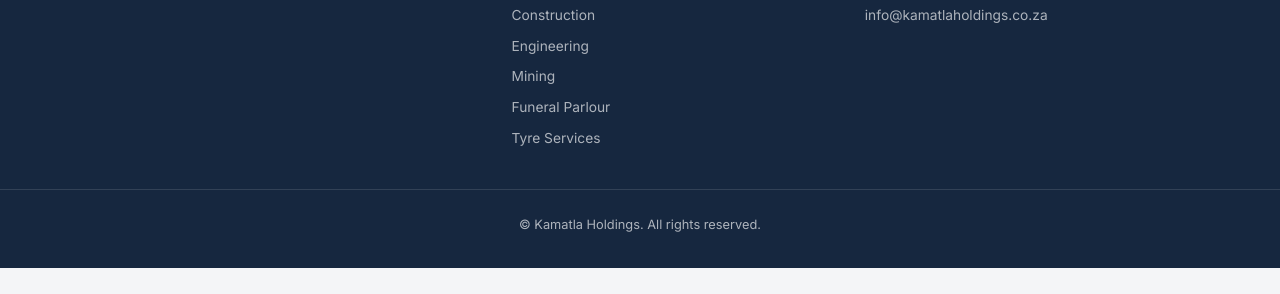
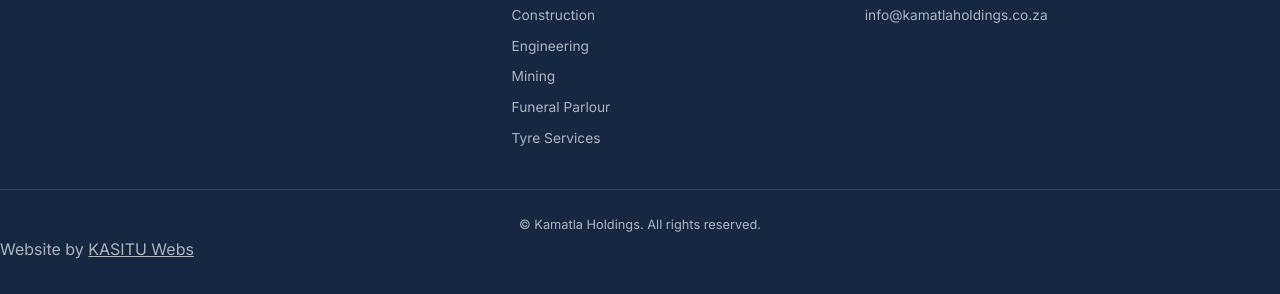
Before and after one commit to Thutis-cluster/holdings, a plain HTML site: page index.html in a window 1280 px wide. Shown: the part 3203-3497 px from the top of the page. Before the commit the page ends 3471 px from the top, so only its background shows below. Drawn offline with nearby package versions, Linux system fonts and the light colour scheme.

Commit message:
Update index.html

```diff
--- a/index.html
+++ b/index.html
@@ -315,6 +315,22 @@
     </div>
   </div>
   <div class="fine-print">© Kamatla Holdings. All rights reserved.</div>
+
+  <p class="crafted-by">
+
+            Website by
+
+            <a
+                href="https://kasituwebs.co.za/"
+                target="_blank"
+                rel="noopener noreferrer">
+
+                KASITU Webs
+
+            </a>
+
+        </p>
+
 </footer>
 
 </body>
```
